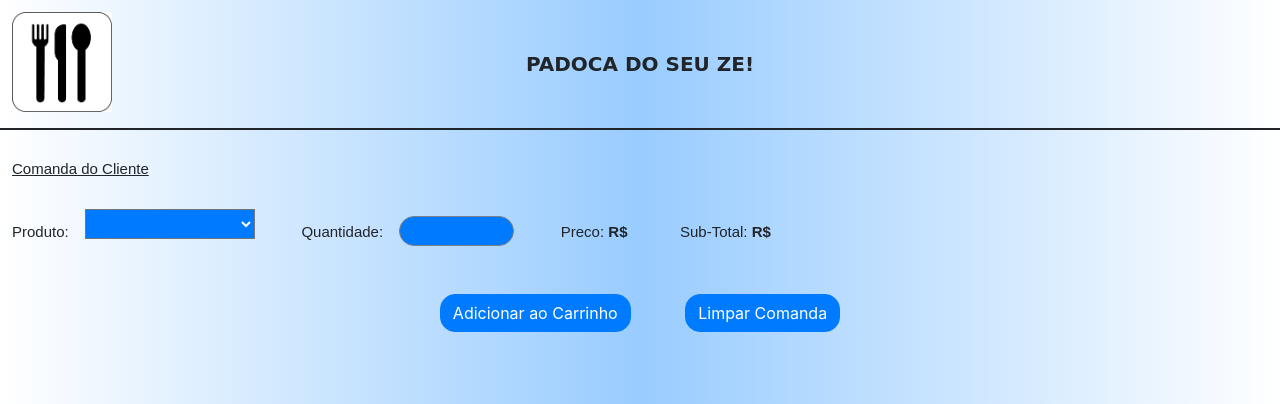
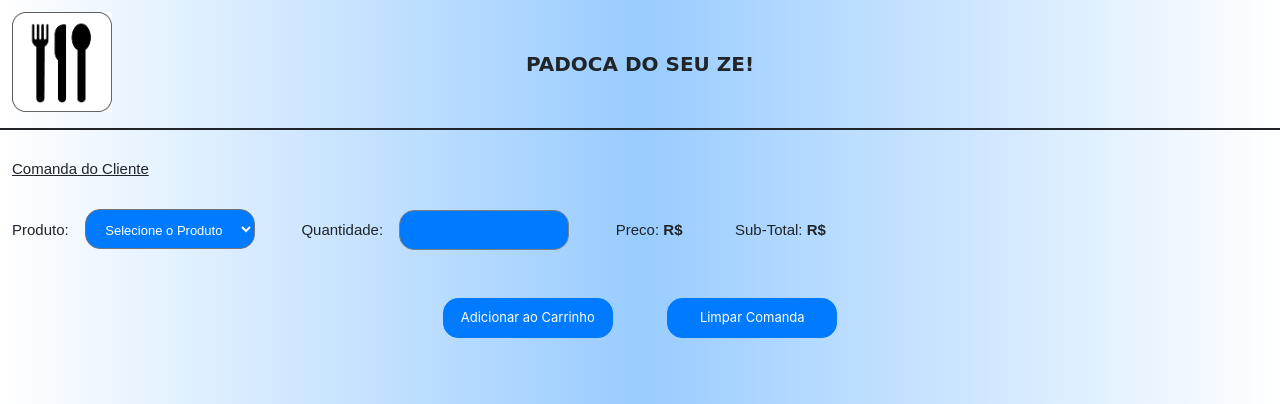
Before and after one commit to xthiagodias/cursodev6nna, a PHP site: page / in a window 1280 px wide. Shown: the top 404 px of the page. Run offline with PHP 8.4, Linux system fonts and the light colour scheme.

Commit message:
Exercicio03 - Aula 04

```diff
--- a/public_html/Aula 08/Exercicio03/estilo.css
+++ b/public_html/Aula 08/Exercicio03/estilo.css
@@ -30,6 +30,8 @@ p {
 select {
 
     padding: 12px;
+
+
 }
 span {
     padding: 12px;
@@ -59,13 +61,14 @@ span {
 
     border: solid 1px gray;
     border-radius: 15px 15px;
-
     font-family: Arial;
-    font-size: 15px;
+    font-size: 13px;
     background-color: #007bff;
     color: white;
-    height: 30px;
+    width: 170px;
+    height: 40px;
     text-align: center;
+
 }
 
 #valor1 {
@@ -85,22 +88,37 @@ span {
 }
 
 #limpar {
-
+    font-size: 13px;
     margin-left: 50px;
     border-radius: 15px 15px;
+    width: 170px;
+    height: 40px;
+    text-align: center;
 }
 
 #adicionar {
-
+    font-size: 13px;
     border-radius: 15px 15px;
+    width: 170px;
+    height: 40px;
+    text-align: center;
 }
 
 
 #produto {
+
     font-family: Arial;
-    font-size: 15px;
+    font-size: 13px;
     background-color: #007bff;
+    border-radius: 15px 15px;
+    text-align: center;
     color: white;
     width: 170px;
-    height: 30px;
+    height: 40px;
 }
+
+option {
+font-size: 13px;
+    color:white;
+
+}
--- a/public_html/Aula 08/Exercicio03/index.html
+++ b/public_html/Aula 08/Exercicio03/index.html
@@ -273,7 +273,8 @@ and open the template in the editor.
             </select>
             <span id="qnt">Quantidade:  </span><input id="quantidade" type="text" size="10" data-toggle="tooltip" data-placement="top" title="Informe a quantidade" required placeholder="">
             <span id="qnt2">Preco:  <b>R$</b></span><span id="valor1"></span>
-                        <span id="qnt3">Sub-Total:  <b>R$</b></span><span id="valor2"></span>
+            <span id="qnt3">Sub-Total:  <b>R$</b></span><span id="valor2"></span>
+
         </div>
         <div class="comandos">
             <br>
```
